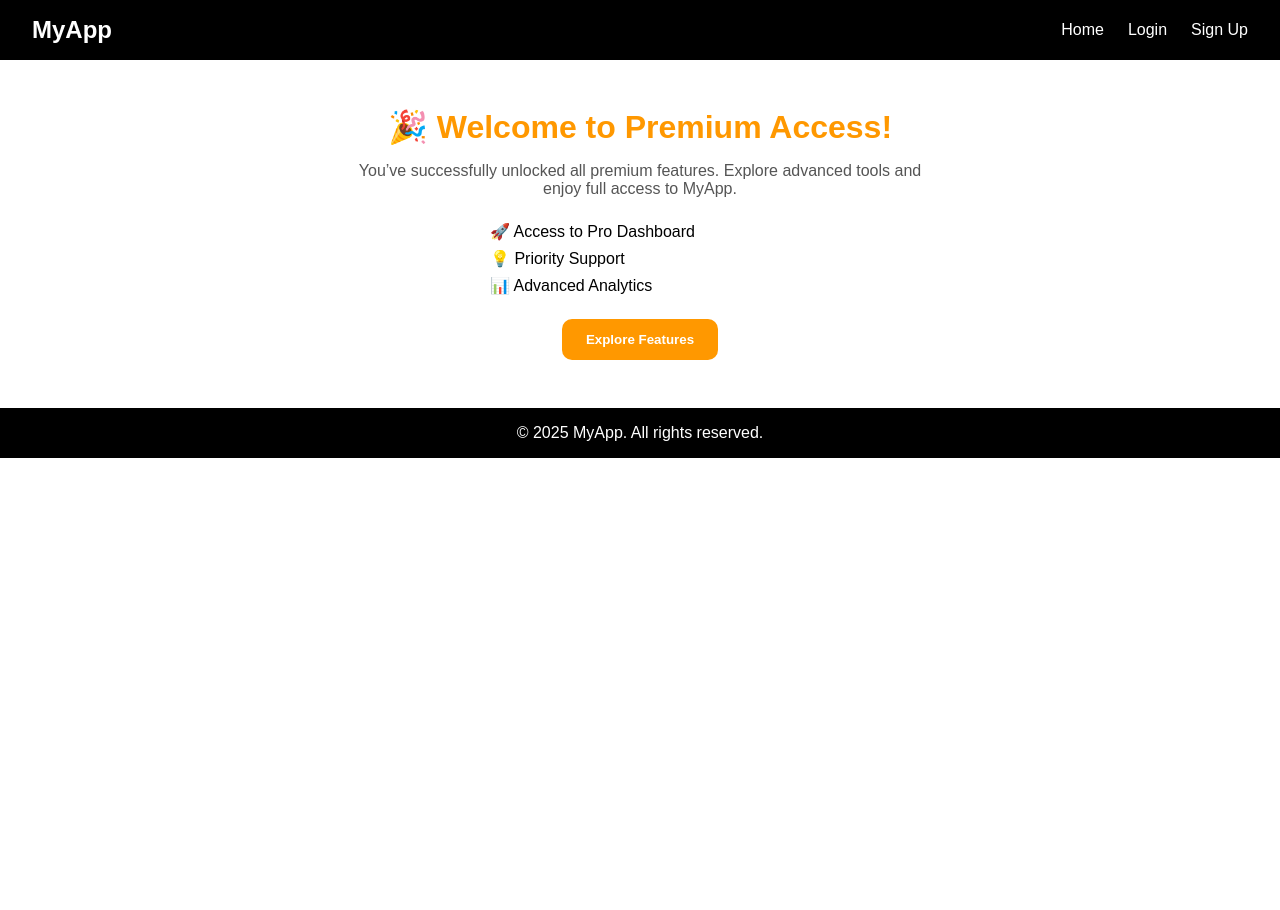
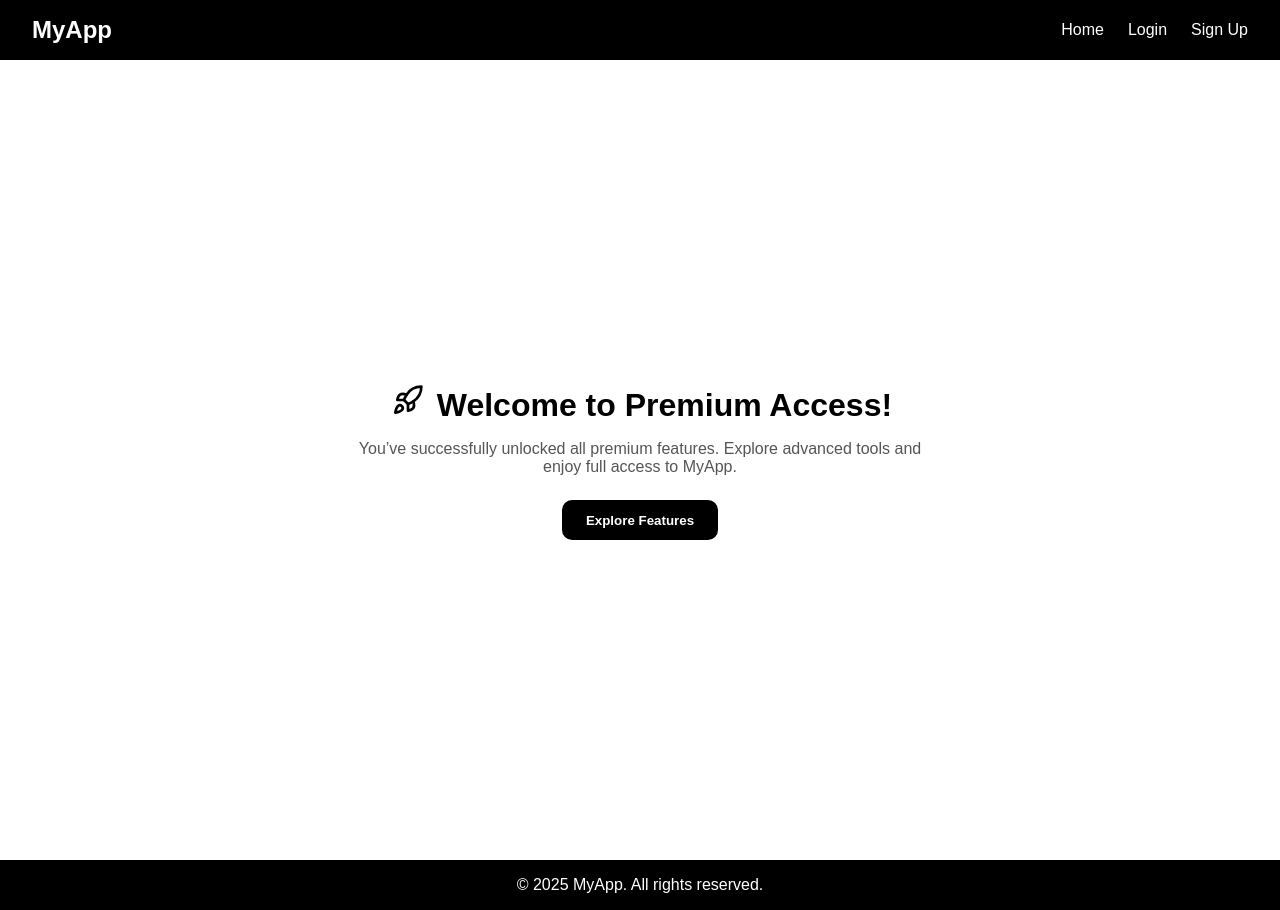
Before and after one commit to TEJASS-PATELL/Backend_flow, a React (Vite) app in the folder Frontend/: page /premium in a window 1280 px wide. Before the commit the page ends 800 px from the top, so only its background shows below. Built offline with nearby package versions, Linux system fonts and the light colour scheme; a web font is replaced by a local one.

Commit message:
made frontend

```diff
--- /dev/null
+++ b/Frontend/src/components/FAQ.jsx
@@ -0,0 +1,10 @@
+import React from 'react'
+import "../style/FAQ.css"
+
+export default function FAQ() {
+  return (
+    <section id='faq'>
+        <h1>FAQ</h1>
+    </section>
+  )
+}
--- /dev/null
+++ b/Frontend/src/components/Features.jsx
@@ -0,0 +1,11 @@
+import React from 'react'
+import "../style/Features.css";
+export default function Features() {
+  return (
+    <section id='features'>
+        <div className='features-container'>
+        <h1>Features</h1>
+        </div>
+    </section>
+  )
+}
--- /dev/null
+++ b/Frontend/src/components/Services.jsx
@@ -0,0 +1,42 @@
+import React from 'react'
+import "../style/Services.css";
+import { Link, useNavigate } from 'react-router';
+
+export default function Services() {
+    const navigate = useNavigate();
+    const handleBuy = () => {
+      alert("Payment Successful! Redirecting to Premium Page...");
+      navigate("/premium");
+    }
+  return (
+    <div className="pricing-section">
+      <div className="pricing-cards">
+        <div className="pricing-card free-card">
+          <h3>Free Plan</h3>
+          <p>Get access to basic features and start exploring.</p>
+          <ul>
+            <li>✔ Basic Dashboard</li>
+            <li>✔ Email Login</li>
+            <li>❌ No Premium Features</li>
+          </ul>
+          <Link to="/signup" className="plan-btn">
+            Get Started
+          </Link>
+        </div>
+
+        <div className="pricing-card paid-card">
+          <h3>Pro Plan</h3>
+          <p>Unlock all premium tools and exclusive access.</p>
+          <ul>
+            <li>✔ All Free Features</li>
+            <li>✔ Priority Support</li>
+            <li>✔ Premium Dashboard</li>
+          </ul>
+          <button className="plan-btn paid" onClick={handleBuy}>
+            Buy Now
+          </button>
+        </div>
+      </div>
+    </div>
+  )
+}
--- a/Frontend/src/pages/AdvanceFeature.jsx
+++ b/Frontend/src/pages/AdvanceFeature.jsx
@@ -1,20 +1,16 @@
 import React from "react";
+import { FaRocket } from "react-icons/fa";
+import { LuRocket } from "react-icons/lu";
 import "../style/Premium.css";
 
 const Premium = () => {
   return (
     <div className="premium-container">
-      <h1>🎉 Welcome to Premium Access!</h1>
+      <h1><span className="icon-wrap"><LuRocket /></span> Welcome to Premium Access!</h1>
       <p>
         You’ve successfully unlocked all premium features.
         Explore advanced tools and enjoy full access to MyApp.
       </p>
-
-      <ul>
-        <li>🚀 Access to Pro Dashboard</li>
-        <li>💡 Priority Support</li>
-        <li>📊 Advanced Analytics</li>
-      </ul>
 
       <button
         onClick={() => alert("This is a demo — premium features coming soon!")}
--- a/Frontend/src/pages/Home.jsx
+++ b/Frontend/src/pages/Home.jsx
@@ -1,12 +1,13 @@
 import React from "react";
 import { Link } from "react-router-dom";
 import "../style/Home.css";
+import Features from "../components/Features";
+import FAQ from "../components/FAQ";
+import Services from "../components/Services";
 
 export default function Home() {
-  const handleBuy = () => {
-    console.log("hello")
-  }
   return (
+    <>
     <div className="home-container">
       <div className="home-content">
         <h1>
@@ -23,37 +24,11 @@ export default function Home() {
             Sign Up
           </Link>
         </div>
-
-        <div className="pricing-section">
-          <div className="pricing-cards">
-            <div className="pricing-card free-card">
-              <h3>Free Plan</h3>
-              <p>Get access to basic features and start exploring.</p>
-              <ul>
-                <li>✔ Basic Dashboard</li>
-                <li>✔ Email Login</li>
-                <li>❌ No Premium Features</li>
-              </ul>
-              <Link to="/signup" className="plan-btn">
-                Get Started
-              </Link>
-            </div>
-
-            <div className="pricing-card paid-card">
-              <h3>Pro Plan</h3>
-              <p>Unlock all premium tools and exclusive access.</p>
-              <ul>
-                <li>✔ All Free Features</li>
-                <li>✔ Priority Support</li>
-                <li>✔ Premium Dashboard</li>
-              </ul>
-              <button className="plan-btn paid" onClick={handleBuy}>
-                Buy Now
-              </button>
-            </div>
-          </div>
-        </div>
       </div>
     </div>
+    <Services />
+    <Features/>
+    <FAQ/>
+    </>
   );
 }
--- /dev/null
+++ b/Frontend/src/style/FAQ.css
@@ -0,0 +1,5 @@
+#faq{
+    display: flex;
+    justify-content: center;
+    min-height: 100vh;
+}
--- /dev/null
+++ b/Frontend/src/style/Features.css
@@ -0,0 +1,9 @@
+#features{
+    display: flex;
+    justify-content: center;
+    min-height: 100vh;
+}
+
+.features-container h1{
+    border-bottom: 2px solid black;
+}
--- a/Frontend/src/style/Home.css
+++ b/Frontend/src/style/Home.css
@@ -54,90 +54,3 @@
   border: 2px solid #000000;
   color: #000000;
 }
-
-.pricing-section {
-  margin-top: 3rem;
-  text-align: center;
-}
-
-.pricing-title {
-  font-size: 1.8rem;
-  font-weight: 600;
-  margin-bottom: 1.5rem;
-}
-
-.pricing-cards {
-  display: flex;
-  flex-wrap: wrap;
-  justify-content: center;
-  gap: 2rem;
-}
-
-.pricing-card {
-  background: #fff;
-  border-radius: 16px;
-  padding: 1.8rem;
-  width: 280px;
-  text-align: left;
-  transition: 0.3s ease;
-}
-
-.pricing-card:hover {
-  transform: translateY(-5px);
-}
-
-.free-card {
-  border-top: 4px solid #007bff;
-  border-left: 1px solid rgb(196, 196, 196);
-  border-bottom: 1px solid rgb(196, 196, 196);
-  border-right: 1px solid rgb(196, 196, 196);
-}
-
-.paid-card {
-  border-top: 4px solid #ff9800;
-  border-left: 1px solid rgb(196, 196, 196);
-  border-bottom: 1px solid rgb(196, 196, 196);
-  border-right: 1px solid rgb(196, 196, 196);
-}
-
-.pricing-card h3 {
-  font-size: 1.4rem;
-  margin-bottom: 0.6rem;
-}
-
-.pricing-card p {
-  font-size: 0.95rem;
-  margin-bottom: 1rem;
-  color: #555;
-}
-
-.pricing-card ul {
-  list-style: none;
-  padding: 0;
-  margin-bottom: 1.2rem;
-}
-
-.pricing-card li {
-  font-size: 0.9rem;
-  margin: 0.3rem 0;
-}
-
-.plan-btn {
-  display: inline-block;
-  width: 100%;
-  text-align: center;
-  background: #007bff;
-  color: #fff;
-  padding: 0.7rem;
-  border: none;
-  font-size: 0.95rem;
-  border-radius: 8px;
-  font-weight: 600;
-  cursor: pointer;
-  transition: 0.3s ease;
-  text-decoration: none;
-}
-
-.plan-btn.paid {
-  background: #ff9800;
-}
--- a/Frontend/src/style/Premium.css
+++ b/Frontend/src/style/Premium.css
@@ -1,11 +1,16 @@
 .premium-container {
+  height: 100vh;
   text-align: center;
+  display: flex;
+  align-items: center;
+  flex-direction: column;
+  justify-content: center;
   padding: 3rem 1rem;
 }
 
 .premium-container h1 {
   font-size: 2rem;
-  color: #ff9800;
+  color: #000000;
   margin-bottom: 1rem;
 }
 
@@ -16,21 +21,8 @@
   margin: 0 auto 1.5rem;
 }
 
-.premium-container ul {
-  list-style: none;
-  padding: 0;
-  margin: 1.5rem auto;
-  max-width: 300px;
-  text-align: left;
-}
-
-.premium-container li {
-  font-size: 1rem;
-  margin: 0.5rem 0;
-}
-
 .explore-btn {
-  background: #ff9800;
+  background: #000000;
   color: white;
   padding: 0.8rem 1.5rem;
   border: none;
@@ -40,6 +32,13 @@
   transition: 0.3s;
 }
 
-.explore-btn:hover {
-  background: #e68900;
+.icon-wrap {
+  display: inline-flex;
+  align-items: center;
+  justify-content: center;
+  color: #000000;
+  width: 40px;
+  height: 40px;
+  border-radius: 10px;
+  font-size: 2rem;
 }
--- /dev/null
+++ b/Frontend/src/style/Services.css
@@ -0,0 +1,87 @@
+
+.pricing-section {
+  margin-top: 3rem;
+  text-align: center;
+}
+
+.pricing-title {
+  font-size: 1.8rem;
+  font-weight: 600;
+  margin-bottom: 1.5rem;
+}
+
+.pricing-cards {
+  display: flex;
+  flex-wrap: wrap;
+  justify-content: center;
+  gap: 2rem;
+}
+
+.pricing-card {
+  background: #fff;
+  border-radius: 16px;
+  padding: 1.8rem;
+  width: 280px;
+  text-align: left;
+  transition: 0.3s ease;
+}
+
+.pricing-card:hover {
+  transform: translateY(-5px);
+}
+
+.free-card {
+  border-top: 4px solid #007bff;
+  border-left: 1px solid rgb(196, 196, 196);
+  border-bottom: 1px solid rgb(196, 196, 196);
+  border-right: 1px solid rgb(196, 196, 196);
+}
+
+.paid-card {
+  border-top: 4px solid #ff9800;
+  border-left: 1px solid rgb(196, 196, 196);
+  border-bottom: 1px solid rgb(196, 196, 196);
+  border-right: 1px solid rgb(196, 196, 196);
+}
+
+.pricing-card h3 {
+  font-size: 1.4rem;
+  margin-bottom: 0.6rem;
+}
+
+.pricing-card p {
+  font-size: 0.95rem;
+  margin-bottom: 1rem;
+  color: #555;
+}
+
+.pricing-card ul {
+  list-style: none;
+  padding: 0;
+  margin-bottom: 1.2rem;
+}
+
+.pricing-card li {
+  font-size: 0.9rem;
+  margin: 0.3rem 0;
+}
+
+.plan-btn {
+  display: inline-block;
+  width: 100%;
+  text-align: center;
+  background: #007bff;
+  color: #fff;
+  padding: 0.7rem;
+  border: none;
+  font-size: 0.95rem;
+  border-radius: 8px;
+  font-weight: 600;
+  cursor: pointer;
+  transition: 0.3s ease;
+  text-decoration: none;
+}
+
+.plan-btn.paid {
+  background: #ff9800;
+}
```
